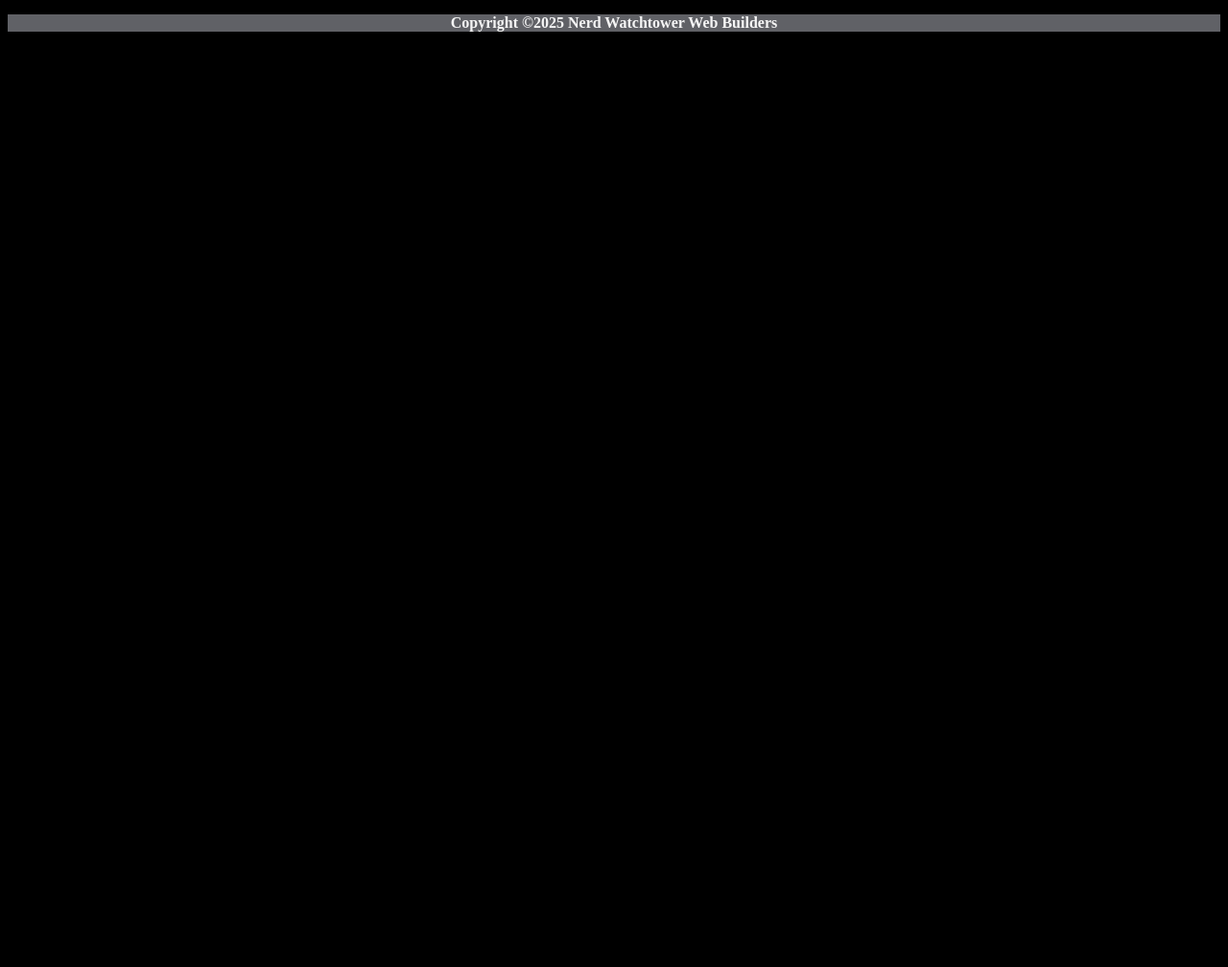
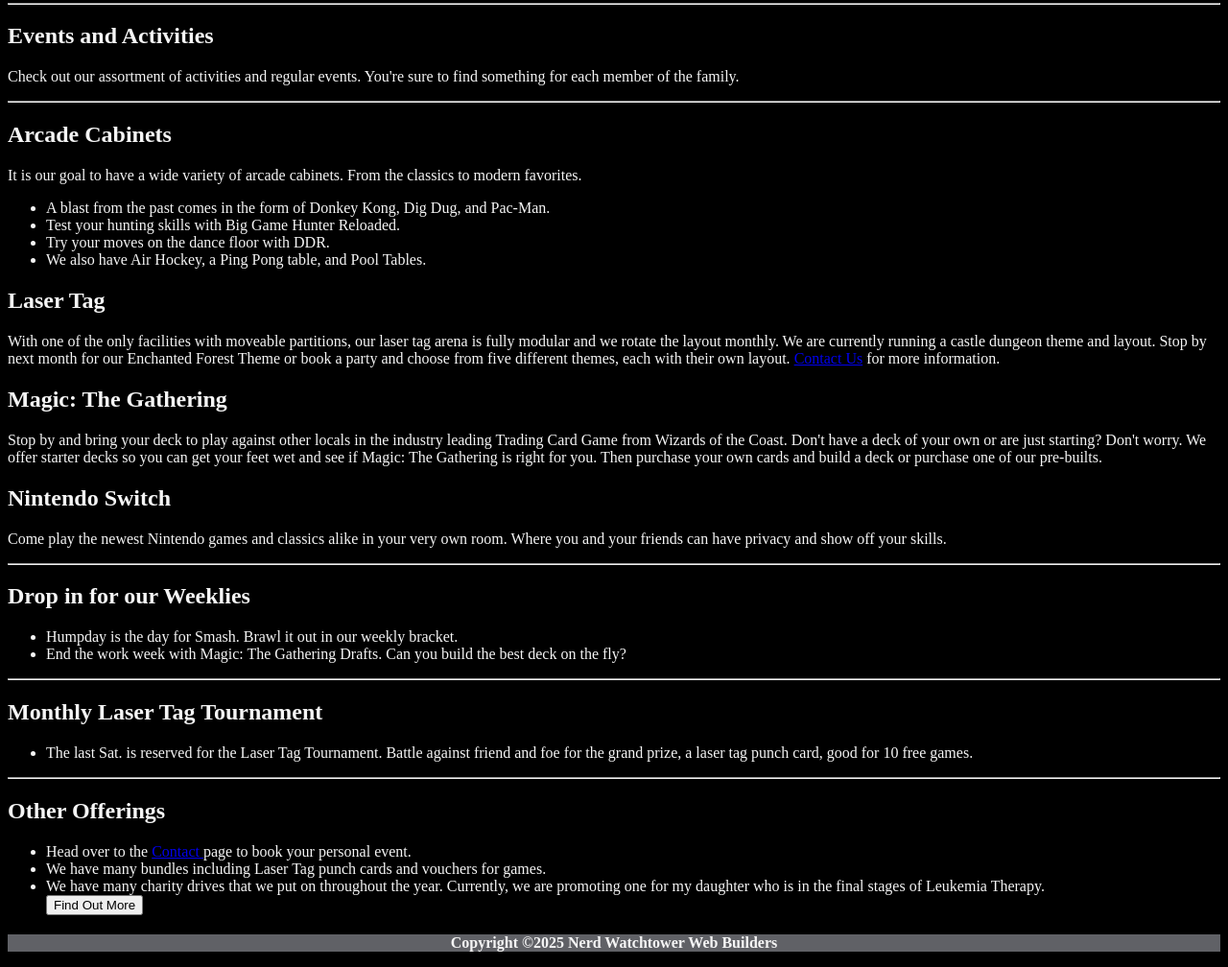
Before and after one commit to Huffinator9/coding.temple, a plain HTML site: page module.4/project/events.html in a window 1280 px wide. Shown: the part 126-1134 px from the top of the page at 96% size. Before the commit the page ends 816 px from the top, so only its background shows below. Drawn offline with Linux system fonts and the light colour scheme.

Commit message:
minor updates to all files, finished menu and events

```diff
--- a/module.4/project/assets/css/style.css
+++ b/module.4/project/assets/css/style.css
@@ -22,7 +22,6 @@ html {
     font-size: 16px;
 }
 nav {
-    box-shadow: 3px 3px 5px rgba(0, 0, 0, .5);
     width: 100%; /* take whole container */
     display: flex;
     justify-content: flex-end;
--- a/module.4/project/events.html
+++ b/module.4/project/events.html
@@ -19,6 +19,59 @@
 	</ul>
       </nav>
     </header>
+    <hr>
+    <section>
+      <h1> Events and Activities </h1>
+      <p> Check out our assortment of activities and regular events. You're sure to find something for each member of the family. </p>
+    </section>
+    <hr>
+    <section>
+      <h2> Arcade Cabinets </h2>
+      <p> It is our goal to have a wide variety of arcade cabinets. From the classics to modern favorites. </p>
+      <ul>
+	<li> A blast from the past comes in the form of Donkey Kong, Dig Dug, and Pac-Man. </li>
+	<li> Test your hunting skills with Big Game Hunter Reloaded. </li>
+	<li> Try your moves on the dance floor with DDR. </li>
+	<li> We also have Air Hockey, a Ping Pong table, and Pool Tables. </li>
+      </ul>
+    </section>
+    <section>
+      <h2> Laser Tag </h2>
+      <p> With one of the only facilities with moveable partitions, our laser tag arena is fully modular and we rotate the layout monthly. We are currently running a castle dungeon theme and layout. Stop by next month for our Enchanted Forest Theme or book a party and choose from five different themes, each with their own layout. <a href="contact.html"> Contact Us</a> for more information. </p>
+    </section>
+    <section>
+      <h2> Magic: The Gathering </h2>
+      <p> Stop by and bring your deck to play against other locals in the industry leading Trading Card Game from Wizards of the Coast. Don't have a deck of your own or are just starting? Don't worry. We offer starter decks so you can get your feet wet and see if Magic: The Gathering is right for you. Then purchase your own cards and build a deck or purchase one of our pre-builts. </p>
+    </section>
+    <section>
+      <h2> Nintendo Switch </h2>
+      <p> Come play the newest Nintendo games and classics alike in your very own room. Where you and your friends can have privacy and show off your skills. </p>
+    </section>
+    <hr>
+    <section>
+      <h2> Drop in for our Weeklies </h2>
+      <ul>
+	<li> Humpday is the day for Smash. Brawl it out in our weekly bracket. </li>
+	<li> End the work week with Magic: The Gathering Drafts. Can you build the best deck on the fly? </li>
+      </ul>
+    </section>
+    <hr>
+    <section>
+      <h2> Monthly Laser Tag Tournament </h2>
+      <ul>
+	<li> The last Sat. is reserved for the Laser Tag Tournament. Battle against friend and foe for the grand prize, a laser tag punch card, good for 10 free games. </li>
+      </ul>
+    </section>
+    <hr>
+    <section>
+      <h2> Other Offerings </h2>
+      <ul>
+	<li> Head over to the <a href="contact.html"> Contact </a> page to book your personal event. </li>
+	<li> We have many bundles including Laser Tag punch cards and vouchers for games. </li>
+	<li> We have many charity drives that we put on throughout the year. Currently, we are promoting one for my daughter who is in the final stages of Leukemia Therapy. </li>
+	<button onclick="document.location='https://givesendgo.com/ilts4huffpint3/'"> Find Out More </button>
+      </ul>
+    </section>
     <footer>
       <p> Copyright &copy;2025 Nerd Watchtower Web Builders </p>
     </footer>
```
Also changed, not shown: module.4/assets/pix/parchment.paper.template.png (added), 1 other file.
